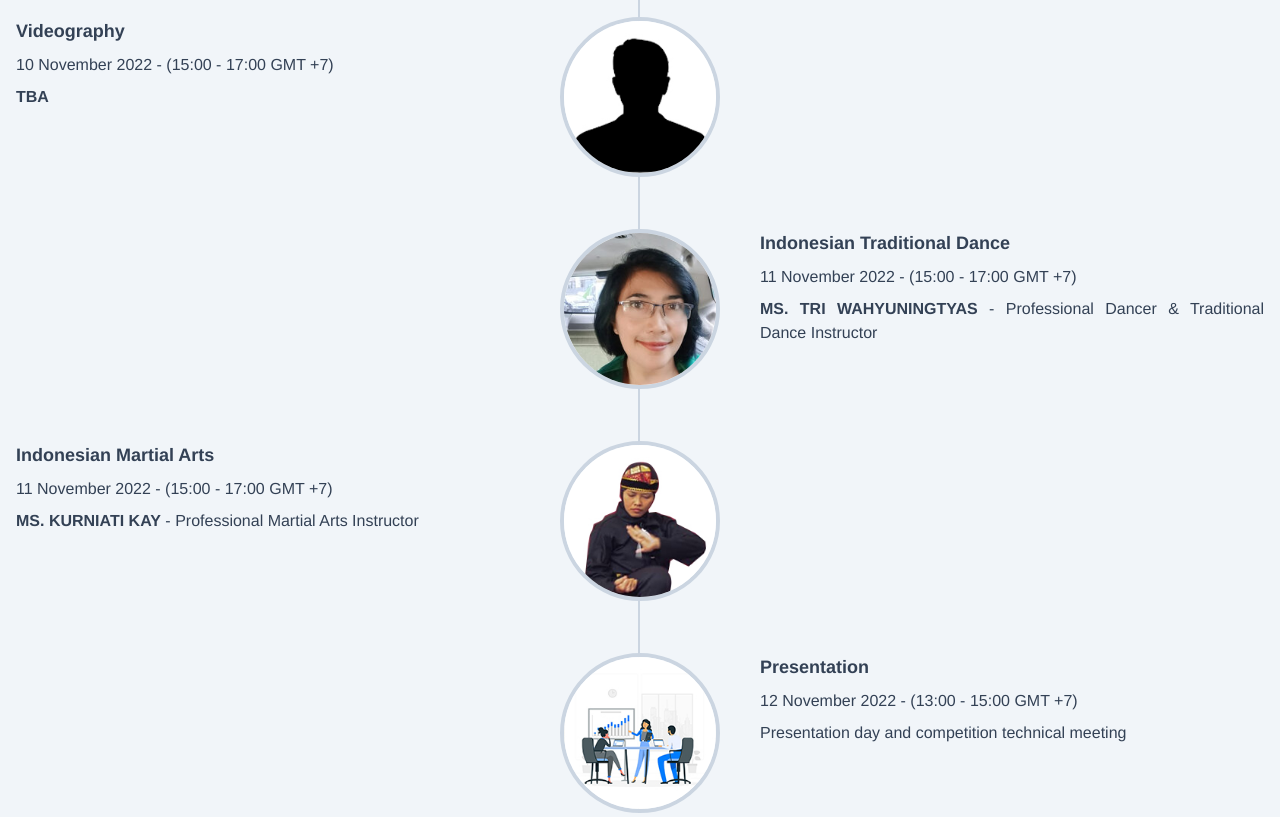
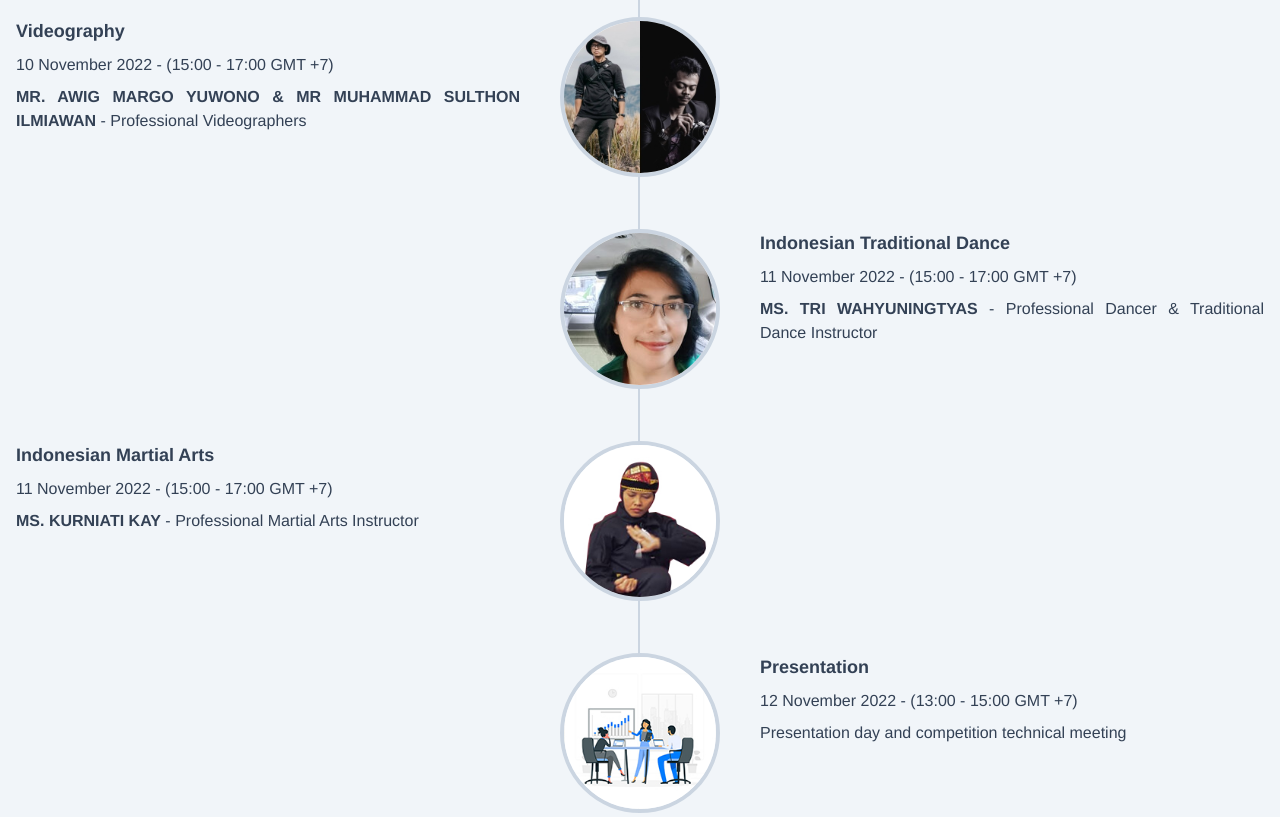
Before and after one commit to wahyupratama18/umifest2022, a website: page index.html in a window 1280 px wide. Shown: the part 5182-5999 px from the top of the page. Drawn offline with Linux system fonts and the light colour scheme; a web font is replaced by a local one.

Commit message:
Add videographers

```diff
--- a/index.html
+++ b/index.html
@@ -508,11 +508,11 @@
             position: 'Nusantara Coffee Connoisseur'
         }, {
             name: 'Videography',
-            image: './assets/img/Timeline/blank.jpg',
+            image: './assets/img/Timeline/videos.jpg',
             time: '10 November 2022 - (15:00 - 17:00 GMT +7)',
             isSpeech: true,
-            speech: 'TBA',
-            position: ''
+            speech: 'MR. AWIG MARGO YUWONO & MR MUHAMMAD SULTHON ILMIAWAN',
+            position: 'Professional Videographers'
         }, {
             name: 'Indonesian Traditional Dance',
             image: './assets/img/Timeline/tri.jpg',
```
Also changed, not shown: assets/img/Timeline/videos.jpg (added).
